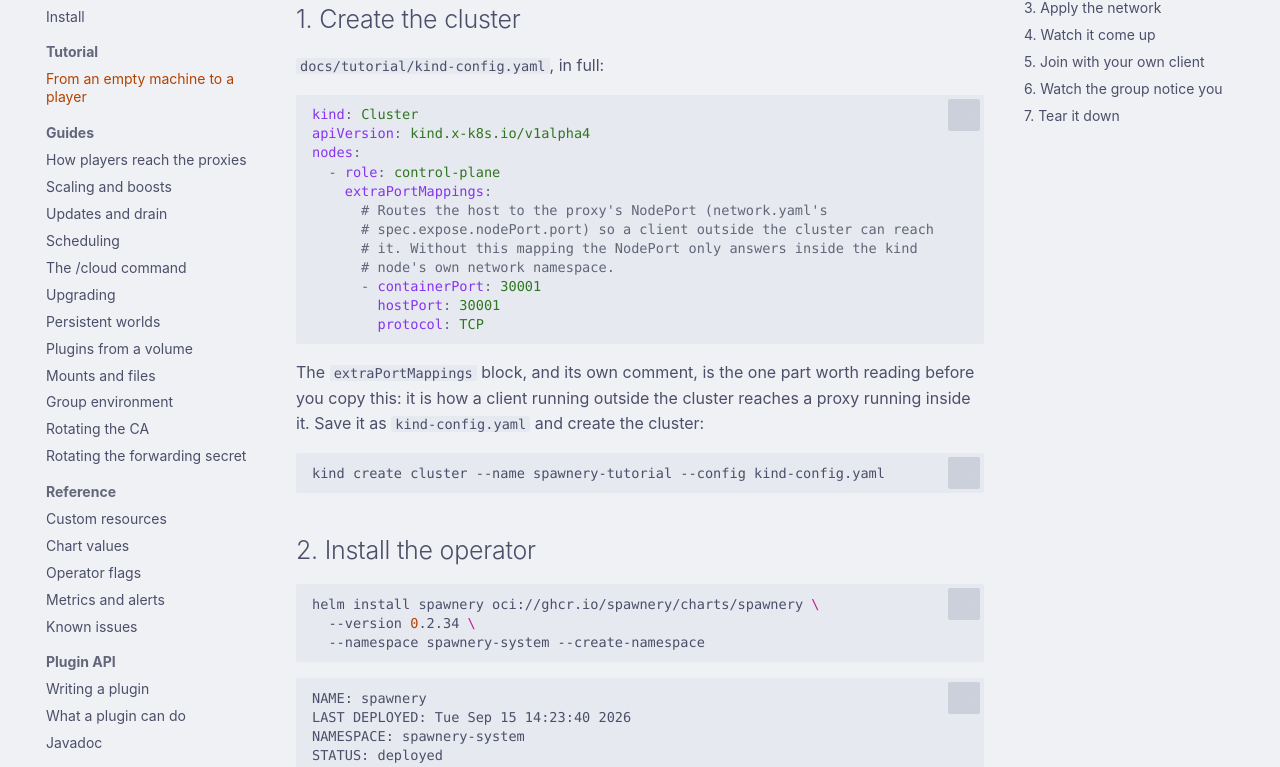
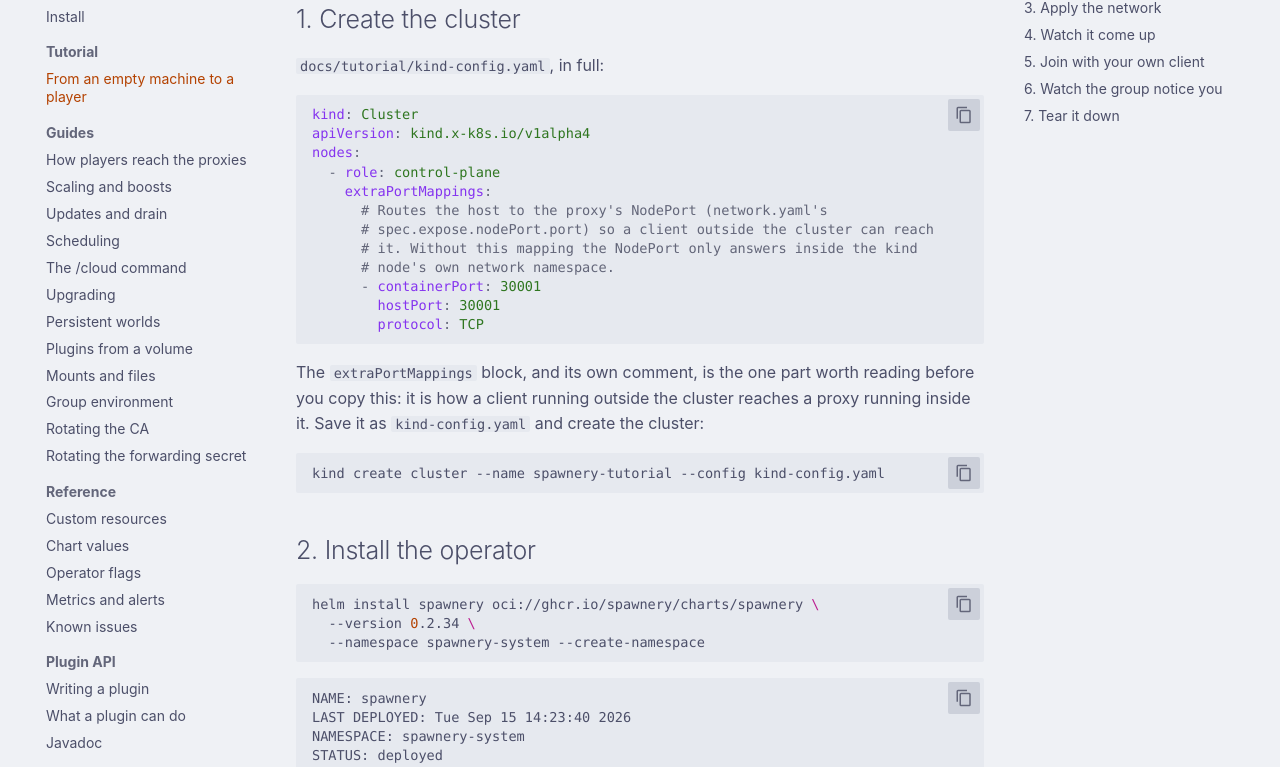
Before and after one commit to spawnery/spawnery, an MkDocs documentation site: the page built from docs/tutorial/index.md, in a window 1280 px wide and 1400 px high, scrolled down 428 px. Shown: the part 154-921 px from the top of the window. Built offline with MkDocs 1.6.1 and Material for MkDocs 9.7.7, drawn with Linux system fonts in a browser that asks for light colours; some web fonts are replaced; comment, search, counter and statistics services are not loaded.

Commit message:
fix(docs): the copy icon, buttons and screenshot script follow the zen tokens
The code-copy button's at-rest colour and its container's background
both resolved to --zen-surface0, making the icon invisible. The
correct selector for MkDocs Material 9.7.6 is .md-code__button, not
.md-clipboard (which the compiled theme still ships CSS for but this
site never renders); confirmed with a headless DOM dump before
picking the fix. .md-typeset .md-button now draws its border and text
in the accent colour at rest and .md-button--primary fills with it,
without touching --md-primary-fg-color (still needed as mantle for
the header bar).

hack/docs-screenshots.sh now refuses to run against a server already
answering on its port, and bounds the readiness wait to 10s instead
of spinning forever — both silently produced screenshots of a stale
build, which later tasks rely on to judge their own CSS changes.

Co-Authored-By: Claude Opus 5 (1M context) <noreply@anthropic.com>
Claude-Session: https://claude.ai/code/session_01RhLpABDQDo2jeWRbfNEdtT

```diff
--- a/docs/assets/stylesheets/zen.css
+++ b/docs/assets/stylesheets/zen.css
@@ -114,6 +114,26 @@
   --md-shadow-z3: var(--zen-shadow);
 }
 
+.md-code__button {
+  color: var(--zen-muted);
+}
+
+.md-code__button:hover,
+.md-code__button:focus-visible {
+  color: var(--zen-accent-text);
+}
+
+.md-typeset .md-button {
+  color: var(--zen-accent-text);
+  border-color: var(--zen-accent-text);
+}
+
+.md-typeset .md-button--primary {
+  background-color: var(--zen-accent-text);
+  border-color: var(--zen-accent-text);
+  color: var(--zen-accent-contrast);
+}
+
 :root {
   --md-text-font: "IBM Plex Sans";
   --md-code-font: "JetBrains Mono";
```
Also changed, not shown: 1 other file.
